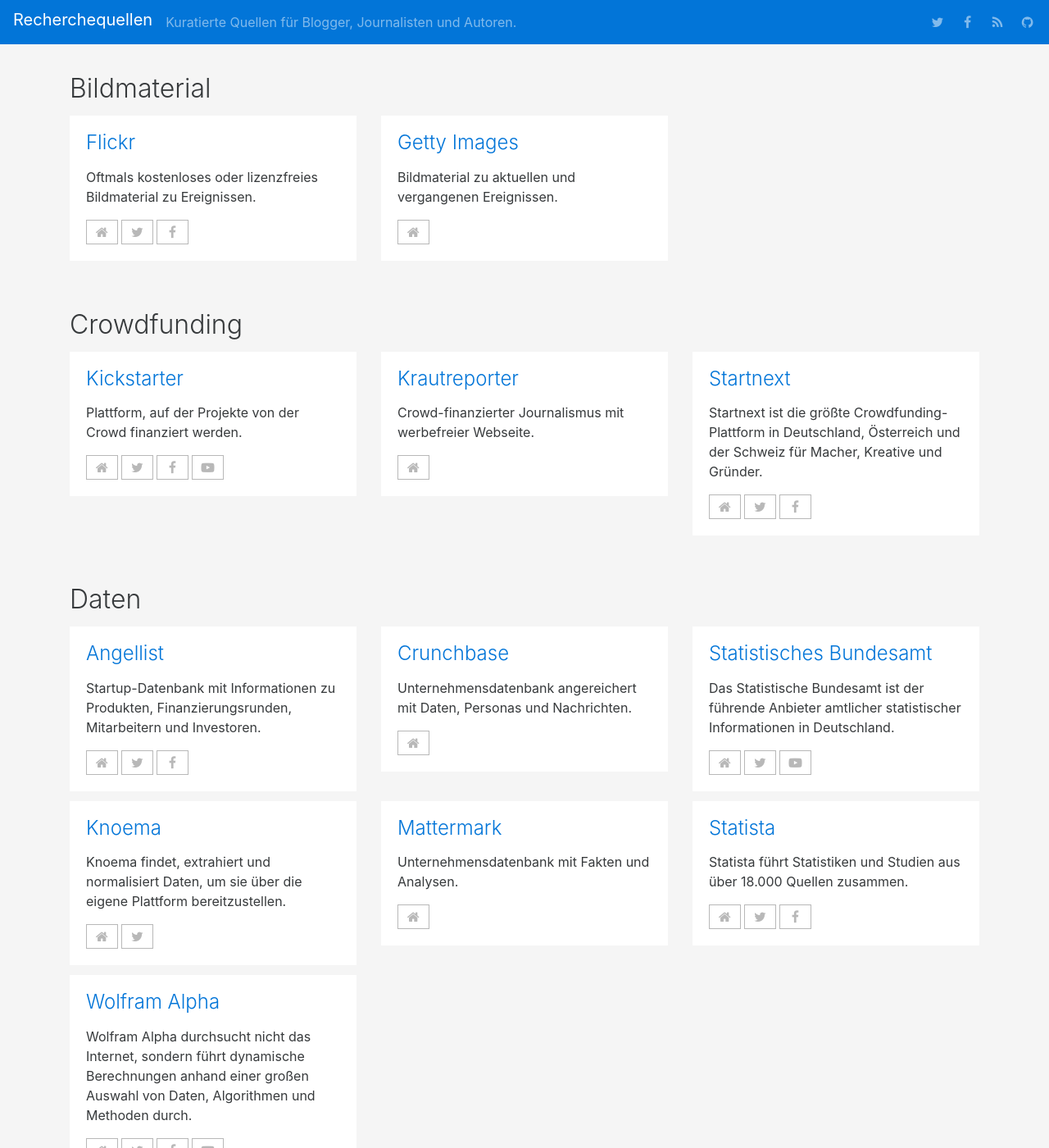
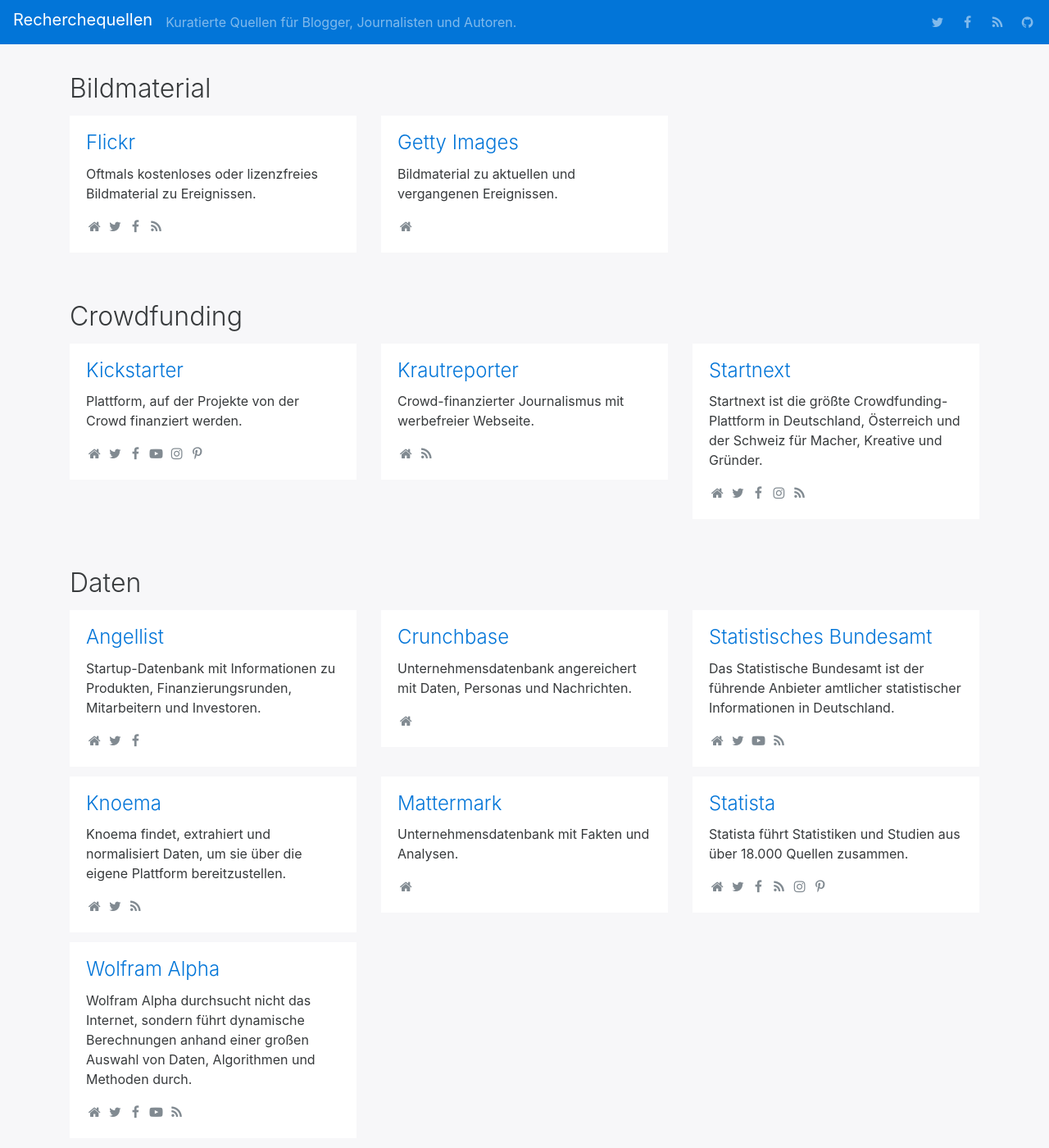
Before and after one commit to nihilor/recherchequellen, a Jekyll site: the page built from index.html, in a window 1280 px wide and 1400 px high. Shown: the whole window at 82% size. Built offline with Jekyll 4.4.1, drawn with Linux system fonts in a browser that asks for light colours; nearby versions of some CDN libraries.

Commit message:
Kurator
Update Kurator

```diff
--- a/css/style.scss
+++ b/css/style.scss
@@ -10,7 +10,7 @@
 
 body {
     padding-top: 50px;
-    background-color: #f5f5f5;
+    background-color: $gray-lightest;
 }
 a {
     word-wrap: break-word;
@@ -46,14 +46,24 @@ a {
 .btn {
     border-radius: 0;
 }
+.btn-icon {
+    color: $gray-light;
+    &:hover {
+        color: $gray-dark;
+    }
+}
 .weight-3 {
     font-weight: 300;
 }
 footer {
     padding: 4rem 2rem;
     background-color: #fff;
-    font-size: 0.85rem;
-    text-align: center;
+    div, p {
+        text-align: center;
+    }
+    p {
+        font-size: 0.85rem;
+    }
 }
 .jumbotron {
     background-color: #fff;
@@ -69,12 +79,13 @@ footer {
 .social-label {
     margin-left: 0.75rem;
 }
-.btn-outline-secondary {
-    border-color: #b8b8b8;
-    color: #b8b8b8;
-}
 .gallery {
     .img-fluid {
         padding-bottom: 15px;
     }
 }
+dt {
+    i {
+        color: $gray-light;
+    }
+}
--- a/index.html
+++ b/index.html
@@ -9,7 +9,7 @@ title: Index
         <h1 class="weight-3">{{ site.cta.title }}</h1>
         <p class="lead">{{ site.cta.text }}</p>
         <p class="lead">
-            <a href="{{ site.cta.link }}" class="btn btn-outline-primary" role="button" title="{{ site.cta.linktext }}">{{ site.cta.linktext }}</a>
+            <a href="{{ site.cta.link }}" class="btn btn-primary" role="button" title="{{ site.cta.linktext }}">{{ site.cta.linktext }}</a>
         </p>
     </div>
 </div>
@@ -24,61 +24,61 @@ title: Index
         {% for item in group.items %}
             <div class="col-xs-12 col-sm-6 col-md-4">
                 <div class="card">
-                    {% if item.thumbnail and item.thumbnail != '' and item.thumbnail != null %}
+                    {% if item.thumbnail != null %}
                     <a href="{{ item.url | prepend:site.url }}"><img class="card-img-top" src="{{ item.thumbnail | prepend:'assets/' }}" alt="{{ item.title }}"></a>
                     {% endif %}
                     <div class="card-block">
                         <h4 class="card-title weight-3"><a href="{{ item.url | prepend:site.url }}">{{ item.title }}</a></h4>
-                        <p class="card-text">{{ item.content }}</p>
+                        <div class="card-text">{{ item.content }}</div>
                         <div class="card-social">
-                        {% if item.social.website != null %}
-                            <a href="{{ item.social.website }}" class="btn btn-outline-secondary btn-sm" title="Visit {{ item.title }}">
-                                <i class="fa fa-fw fa-home" aria-hidden="true"></i>
-                                <span class="social-label hidden-xs-up">Visit {{ item.title }}</span>
+                        {% for link in item.social %}
+                            {% assign link_icon = false %}
+                            {% assign link_title = false %}
+                            {% case link[0] %}
+                                {% when 'website' %}
+                                    {% assign link_icon = 'fa-home' %}
+                                    {% assign link_title = 'Visit website' %}
+                                {% when 'steam' %}
+                                    {% assign link_icon = 'fa-steam' %}
+                                    {% assign link_title = 'Open Steam Group' %}
+                                {% when 'github' %}
+                                    {% assign link_icon = 'fa-github' %}
+                                    {% assign link_title = 'Visit on Github' %}
+                                {% when 'twitter' %}
+                                    {% assign link_icon = 'fa-twitter' %}
+                                    {% assign link_title = 'Visit on Twitter' %}
+                                {% when 'facebook' %}
+                                    {% assign link_icon = 'fa-facebook-f' %}
+                                    {% assign link_title = 'Visit on Facebook' %}
+                                {% when 'reddit' %}
+                                    {% assign link_icon = 'fa-reddit-alien' %}
+                                    {% assign link_title = 'Visit on Reddit' %}
+                                {% when 'youtube' %}
+                                    {% assign link_icon = 'fa-youtube-play' %}
+                                    {% assign link_title = 'Visit on Youtube' %}
+                                {% when 'twitch' %}
+                                    {% assign link_icon = 'fa-twitch' %}
+                                    {% assign link_title = 'Visit on Twitch' %}
+                                {% when 'instagram' %}
+                                    {% assign link_icon = 'fa-instagram' %}
+                                    {% assign link_title = 'Visit on Instagram' %}
+                                {% when 'pinterest' %}
+                                    {% assign link_icon = 'fa-pinterest-p' %}
+                                    {% assign link_title = 'Visit on Pinterest' %}
+                                {% when 'rss' %}
+                                    {% assign link_icon = 'fa-rss' %}
+                                    {% assign link_title = 'Subscribe to feed' %}
+                                {% else %}
+                                    {% assign link_icon = false %}
+                                    {% assign link_title = false %}
+                            {% endcase %}
+                            {% if link[1] != null and link_icon != false %}
+                            <a href="{{ link[1] }}" class="btn-icon" title="{{ link_title }}">
+                                <i class="fa fa-fw {{ link_icon }}" aria-hidden="true"></i>
+                                <span class="social-label hidden-xs-up">{{ link_title }}</span>
                             </a>
-                        {% endif %}
-                        {% if item.social.steam != null %}
-                            <a href="{{ item.social.steam }}" class="btn btn-outline-secondary btn-sm" title="{{ item.title }} in Steam">
-                                <i class="fa fa-fw fa-steam" aria-hidden="true"></i>
-                                <span class="social-label hidden-xs-up">{{ item.title }} in Steam</span>
-                            </a>
-                        {% endif %}
-                        {% if item.social.github != null %}
-                            <a href="{{ item.social.github }}" class="btn btn-outline-secondary btn-sm" title="{{ item.title }} on Github">
-                                <i class="fa fa-fw fa-github" aria-hidden="true"></i>
-                                <span class="social-label hidden-xs-up">{{ item.title }} on Github</span>
-                            </a>
-                        {% endif %}
-                        {% if item.social.twitter != null %}
-                            <a href="{{ item.social.twitter }}" class="btn btn-outline-secondary btn-sm" title="{{ item.title }} on Twitter">
-                                <i class="fa fa-fw fa-twitter" aria-hidden="true"></i>
-                                <span class="social-label hidden-xs-up">{{ item.title }} on Twitter</span>
-                            </a>
-                        {% endif %}
-                        {% if item.social.facebook != null %}
-                            <a href="{{ item.social.facebook }}" class="btn btn-outline-secondary btn-sm" title="{{ item.title }} on Facebook">
-                                <i class="fa fa-fw fa-facebook-f" aria-hidden="true"></i>
-                                <span class="social-label hidden-xs-up">{{ item.title }} on Facebook</span>
-                            </a>
-                        {% endif %}
-                        {% if item.social.reddit != null %}
-                            <a href="{{ item.social.reddit }}" class="btn btn-outline-secondary btn-sm" title="{{ item.title }} on Reddit">
-                                <i class="fa fa-fw fa-reddit-alien" aria-hidden="true"></i>
-                                <span class="social-label hidden-xs-up">{{ item.title }} on Reddit</span>
-                            </a>
-                        {% endif %}
-                        {% if item.social.youtube != null %}
-                            <a href="{{ item.social.youtube }}" class="btn btn-outline-secondary btn-sm" title="{{ item.title }} on Youtube">
-                                <i class="fa fa-fw fa-youtube-play" aria-hidden="true"></i>
-                                <span class="social-label hidden-xs-up">{{ item.title }} on Youtube</span>
-                            </a>
-                        {% endif %}
-                        {% if item.social.twitch != null %}
-                            <a href="{{ item.social.twitch }}" class="btn btn-outline-secondary btn-sm" title="{{ item.title }} on Twitch">
-                                <i class="fa fa-fw fa-twitch" aria-hidden="true"></i>
-                                <span class="social-label hidden-xs-up">{{ item.title }} on Twitch</span>
-                            </a>
-                        {% endif %}
+                            {% endif %}
+                        {% endfor %}
                         </div>
                     </div>
                 </div>
```
Also changed, not shown: Gemfile (deleted, +0 -8 lines), Gemfile.lock (deleted), 1 other file.
